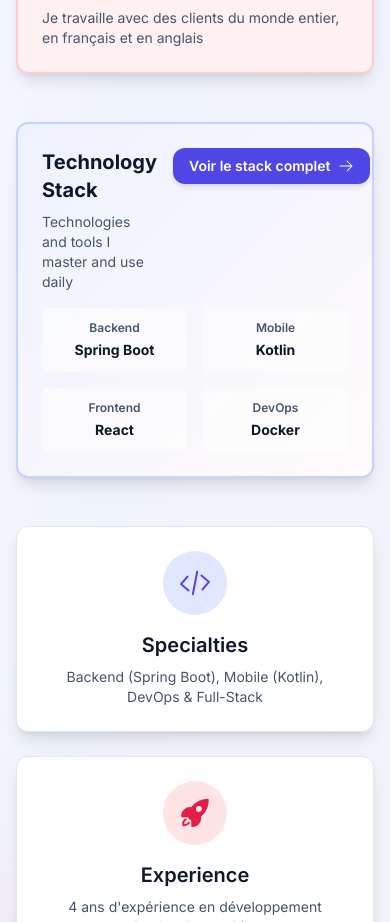
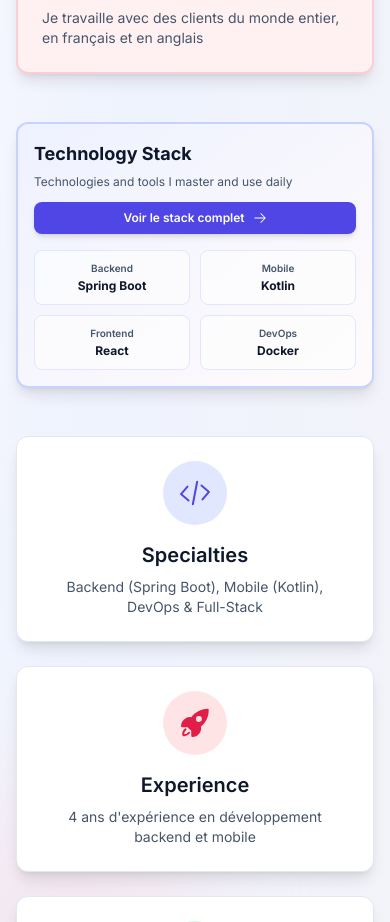
Before and after one commit to azerty-78/Ben-Djibril, a React (Vite) app: page / in a window 390 px wide. Shown: the part 3120-4042 px from the top of the page. Built offline with nearby package versions, Linux system fonts and the light colour scheme; no server answers.

Commit message:
feat: enhance AboutSection styling and responsiveness; update AddTestimonialForm to use useCallback for translation fallback; improve layout and accessibility of technology stack display

```diff
--- a/src/components/sections/AboutSection.tsx
+++ b/src/components/sections/AboutSection.tsx
@@ -236,42 +236,42 @@ function AboutSection() {
             transition={{ duration: 0.6 }}
             className="mb-12"
           >
-            <div className="card p-6 bg-gradient-to-br from-primary-50 to-accent-50/30 dark:from-primary-900/20 dark:to-accent-900/20 border-2 border-primary-200 dark:border-primary-700">
-              <div className="flex items-start justify-between gap-4 mb-4">
-                <div>
-                  <h3 className="text-xl font-bold text-secondary-900 dark:text-white mb-2">
+            <div className="card p-4 sm:p-5 md:p-6 bg-gradient-to-br from-primary-50 to-accent-50/30 dark:from-primary-900/20 dark:to-accent-900/20 border-2 border-primary-200 dark:border-primary-700">
+              <div className="flex flex-col sm:flex-row sm:items-start sm:justify-between gap-3 sm:gap-4 mb-4 sm:mb-5">
+                <div className="flex-1 min-w-0">
+                  <h3 className="text-lg sm:text-xl font-bold text-secondary-900 dark:text-white mb-1.5 sm:mb-2">
                     {t('home.about.techStack')}
                   </h3>
-                  <p className="text-sm text-secondary-600 dark:text-secondary-300">
+                  <p className="text-xs sm:text-sm text-secondary-600 dark:text-secondary-300">
                     {t('home.about.techStackDesc')}
                   </p>
                 </div>
                 <Link
                   to="/about"
-                  className="inline-flex items-center gap-2 px-4 py-2 rounded-xl bg-primary-600 hover:bg-primary-500 text-white text-sm font-semibold shadow-md hover:shadow-lg transition-all whitespace-nowrap"
+                  className="inline-flex items-center justify-center gap-2 px-3 sm:px-4 py-2 sm:py-2.5 rounded-lg sm:rounded-xl bg-primary-600 hover:bg-primary-500 text-white text-xs sm:text-sm font-semibold shadow-md hover:shadow-lg transition-all whitespace-nowrap w-full sm:w-auto flex-shrink-0"
                 >
-                  {t('home.about.viewFullStack') || 'Voir le stack complet'}
-                  <ArrowRightIcon className="w-4 h-4" />
+                  <span>{t('home.about.viewFullStack') || 'Voir le stack complet'}</span>
+                  <ArrowRightIcon className="w-3.5 h-3.5 sm:w-4 sm:h-4 flex-shrink-0" />
                 </Link>
               </div>
 
               {/* Aperçu rapide des principales technologies */}
-              <div className="grid grid-cols-2 sm:grid-cols-4 gap-4">
-                <div className="text-center p-3 bg-white/60 dark:bg-secondary-800/60 rounded-lg">
-                  <p className="text-xs font-semibold text-secondary-600 dark:text-secondary-400 mb-1">Backend</p>
-                  <p className="text-sm font-bold text-secondary-900 dark:text-white">Spring Boot</p>
+              <div className="grid grid-cols-2 sm:grid-cols-4 gap-2.5 sm:gap-3 md:gap-4">
+                <div className="text-center p-2.5 sm:p-3 bg-white/60 dark:bg-secondary-800/60 rounded-lg border border-primary-100 dark:border-primary-800/50">
+                  <p className="text-[10px] sm:text-xs font-semibold text-secondary-600 dark:text-secondary-400 mb-0.5 sm:mb-1">Backend</p>
+                  <p className="text-xs sm:text-sm font-bold text-secondary-900 dark:text-white">Spring Boot</p>
                 </div>
-                <div className="text-center p-3 bg-white/60 dark:bg-secondary-800/60 rounded-lg">
-                  <p className="text-xs font-semibold text-secondary-600 dark:text-secondary-400 mb-1">Mobile</p>
-                  <p className="text-sm font-bold text-secondary-900 dark:text-white">Kotlin</p>
+                <div className="text-center p-2.5 sm:p-3 bg-white/60 dark:bg-secondary-800/60 rounded-lg border border-primary-100 dark:border-primary-800/50">
+                  <p className="text-[10px] sm:text-xs font-semibold text-secondary-600 dark:text-secondary-400 mb-0.5 sm:mb-1">Mobile</p>
+                  <p className="text-xs sm:text-sm font-bold text-secondary-900 dark:text-white">Kotlin</p>
                 </div>
-                <div className="text-center p-3 bg-white/60 dark:bg-secondary-800/60 rounded-lg">
-                  <p className="text-xs font-semibold text-secondary-600 dark:text-secondary-400 mb-1">Frontend</p>
-                  <p className="text-sm font-bold text-secondary-900 dark:text-white">React</p>
+                <div className="text-center p-2.5 sm:p-3 bg-white/60 dark:bg-secondary-800/60 rounded-lg border border-primary-100 dark:border-primary-800/50">
+                  <p className="text-[10px] sm:text-xs font-semibold text-secondary-600 dark:text-secondary-400 mb-0.5 sm:mb-1">Frontend</p>
+                  <p className="text-xs sm:text-sm font-bold text-secondary-900 dark:text-white">React</p>
                 </div>
-                <div className="text-center p-3 bg-white/60 dark:bg-secondary-800/60 rounded-lg">
-                  <p className="text-xs font-semibold text-secondary-600 dark:text-secondary-400 mb-1">DevOps</p>
-                  <p className="text-sm font-bold text-secondary-900 dark:text-white">Docker</p>
+                <div className="text-center p-2.5 sm:p-3 bg-white/60 dark:bg-secondary-800/60 rounded-lg border border-primary-100 dark:border-primary-800/50">
+                  <p className="text-[10px] sm:text-xs font-semibold text-secondary-600 dark:text-secondary-400 mb-0.5 sm:mb-1">DevOps</p>
+                  <p className="text-xs sm:text-sm font-bold text-secondary-900 dark:text-white">Docker</p>
                 </div>
               </div>
             </div>
--- a/src/components/testimonials/AddTestimonialForm.tsx
+++ b/src/components/testimonials/AddTestimonialForm.tsx
@@ -1,4 +1,4 @@
-import { useState, type FormEvent, useRef } from 'react'
+import { useState, type FormEvent, useRef, useCallback } from 'react'
 import { useTranslation } from 'react-i18next'
 import { motion, AnimatePresence } from 'framer-motion'
 import {
@@ -22,12 +22,6 @@ function AddTestimonialForm({ onClose, onSuccess }: AddTestimonialFormProps) {
   const { t } = useTranslation()
   const fileInputRef = useRef<HTMLInputElement>(null)
 
-  // Helper pour obtenir les traductions avec fallback
-  const getTranslation = (key: string, fallback: string) => {
-    const translation = t(key)
-    return translation && translation !== key ? translation : fallback
-  }
-
   const [formData, setFormData] = useState({
     name: '',
     role: '',
@@ -40,6 +34,12 @@ function AddTestimonialForm({ onClose, onSuccess }: AddTestimonialFormProps) {
   const [errors, setErrors] = useState<Record<string, string>>({})
   const [status, setStatus] = useState<'idle' | 'submitting' | 'success' | 'error'>('idle')
   const [errorMessage, setErrorMessage] = useState('')
+
+  // Helper pour obtenir les traductions avec fallback
+  const getTranslation = useCallback((key: string, fallback: string) => {
+    const translation = t(key)
+    return translation && translation !== key ? translation : fallback
+  }, [t])
 
   const handleSubmit = async (e: FormEvent) => {
     e.preventDefault()
```
